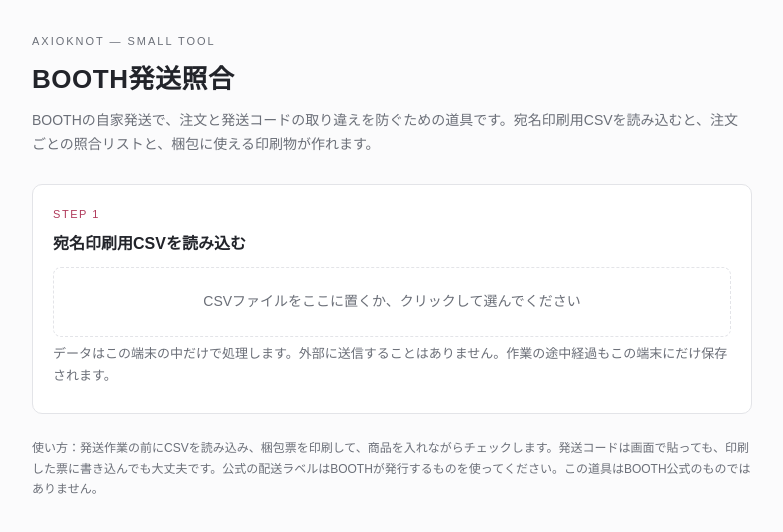
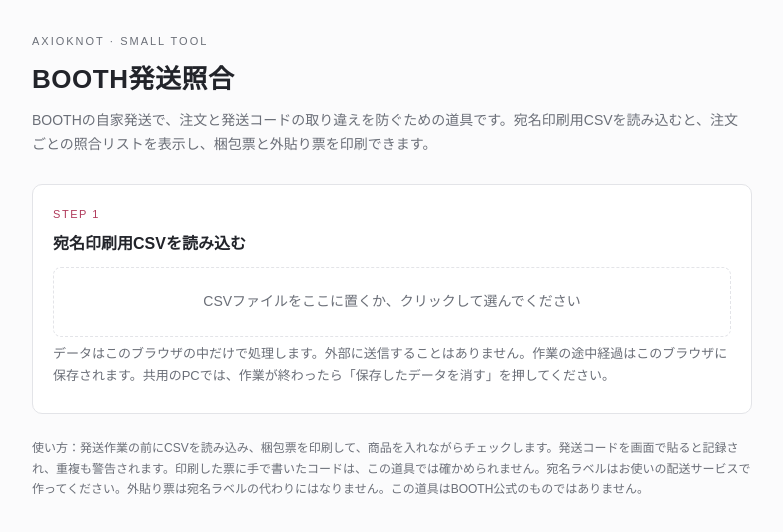
Before and after one commit to axioknot/booth-shipping-checker, a plain HTML site: page index.html in a window 1280 px wide. Shown: the whole page, without its empty margins (248-1031 px from the left). Drawn offline with Linux system fonts and the light colour scheme.

Commit message:
文面の点検反映

```diff
--- a/index.html
+++ b/index.html
@@ -3,7 +3,7 @@
 <head>
 <meta charset="UTF-8">
 <meta name="viewport" content="width=device-width, initial-scale=1">
-<title>BOOTH発送照合 — 注文と発送コードの取り違え防止</title>
+<title>BOOTH発送照合｜注文と発送コードの取り違え防止</title>
 <style>
   :root{
     --ink:#22242a; --sub:#6b6f78; --line:#e3e4e8; --bg:#fbfbfc; --card:#ffffff;
@@ -84,9 +84,9 @@
 <body>
 <div class="wrap">
   <header>
-    <div class="kicker">Axioknot — small tool</div>
+    <div class="kicker">Axioknot · small tool</div>
     <h1>BOOTH発送照合</h1>
-    <p class="lead">BOOTHの自家発送で、注文と発送コードの取り違えを防ぐための道具です。宛名印刷用CSVを読み込むと、注文ごとの照合リストと、梱包に使える印刷物が作れます。</p>
+    <p class="lead">BOOTHの自家発送で、注文と発送コードの取り違えを防ぐための道具です。宛名印刷用CSVを読み込むと、注文ごとの照合リストを表示し、梱包票と外貼り票を印刷できます。</p>
   </header>
 
   <section>
@@ -94,7 +94,7 @@
     <h2>宛名印刷用CSVを読み込む</h2>
     <div class="drop" id="drop">CSVファイルをここに置くか、クリックして選んでください</div>
     <input type="file" id="file" accept=".csv,text/csv">
-    <p class="note">データはこの端末の中だけで処理します。外部に送信することはありません。作業の途中経過もこの端末にだけ保存されます。</p>
+    <p class="note">データはこのブラウザの中だけで処理します。外部に送信することはありません。作業の途中経過はこのブラウザに保存されます。共用のPCでは、作業が終わったら「保存したデータを消す」を押してください。</p>
     <div id="mapbox" class="hidden">
       <p class="note">列の対応が自動で分かりませんでした。どの列が何か教えてください。</p>
       <div class="maprow">注文番号 <select id="mapOrder"></select></div>
@@ -115,7 +115,7 @@
     <div id="orders"></div>
     <div class="step" style="margin-top:20px">STEP 3</div>
     <h2>印刷して使う</h2>
-    <p class="note">梱包票は、商品を入れるときのチェック用です。外貼り票は、封をした荷物の外側に貼るための小さい票で、注文番号と発送コードが載ります。</p>
+    <p class="note">梱包票は商品を入れるときのチェック用です。外貼り票は封をした荷物の外側に貼るための小さい票で、注文番号と発送コードが載ります。</p>
     <div class="bar">
       <button id="printSlipsBtn" class="primary">梱包票を印刷</button>
       <button id="printTicketsBtn" class="primary">外貼り票を印刷</button>
@@ -124,7 +124,7 @@
   </section>
 
   <footer>
-    使い方：発送作業の前にCSVを読み込み、梱包票を印刷して、商品を入れながらチェックします。発送コードは画面で貼っても、印刷した票に書き込んでも大丈夫です。公式の配送ラベルはBOOTHが発行するものを使ってください。この道具はBOOTH公式のものではありません。
+    使い方：発送作業の前にCSVを読み込み、梱包票を印刷して、商品を入れながらチェックします。発送コードを画面で貼ると記録され、重複も警告されます。印刷した票に手で書いたコードは、この道具では確かめられません。宛名ラベルはお使いの配送サービスで作ってください。外貼り票は宛名ラベルの代わりにはなりません。この道具はBOOTH公式のものではありません。
   </footer>
 </div>
 
```
